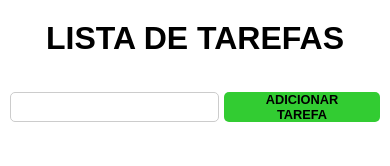
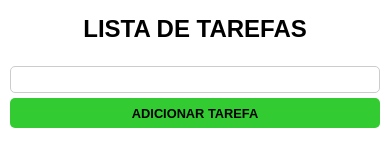
Before and after one commit to kayanbrandao/todo-list, a plain HTML site: page index.html in a window 390 px wide. Drawn offline with Linux system fonts and the light colour scheme.

Commit message:
Atualizando css do projeto

```diff
--- a/css/style.css
+++ b/css/style.css
@@ -70,7 +70,7 @@
 .btn-del {
 	padding: 7px 15px;
 	text-transform: uppercase;
-    font-size: .6rem;
+	font-size: 0.6rem;
 	border: none;
 	background-color: rgb(212, 27, 27);
 	font-weight: 600;
@@ -84,6 +84,30 @@
 	background-color: rgb(145, 21, 21);
 }
 
-.btn-del:focus, .task:focus, .btn-add-task:focus{
+.btn-del:focus,
+.task:focus,
+.btn-add-task:focus {
 	border: 1px solid rgb(173, 147, 147);
 }
+
+@media (max-width: 600px) {
+    .title {
+        margin-top: 15px;
+	    margin-bottom: 13px;
+        font-size: 1.5rem;
+    }
+
+	.container-task {
+        flex-direction: column;
+    }
+
+    .task {
+        width: 100%;
+        margin-bottom: 5px;
+    }
+
+    .btn-add-task {
+        width: 100%;
+        margin: 0;
+    }
+}
```
Lines whose indentation alone changed are shown as unchanged.
